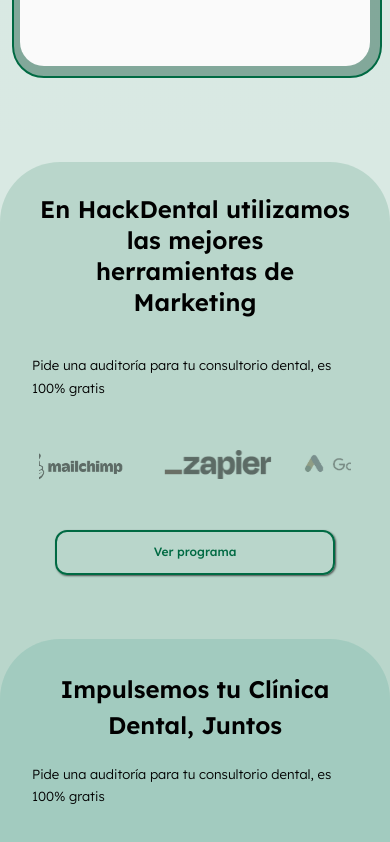
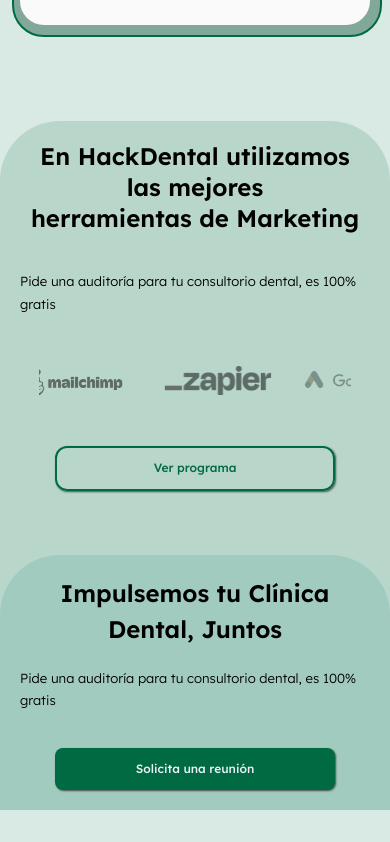
Before and after one commit to souther1407/client-agencia-marketing, a React (Vite) app: page / in a window 390 px wide. Shown: the part 8159-9001 px from the top of the page. Built offline with nearby package versions, Linux system fonts and the light colour scheme; no server answers.

Commit message:
cambios 68

```diff
--- a/src/components/organisms/PreFooter/styles.module.css
+++ b/src/components/organisms/PreFooter/styles.module.css
@@ -55,14 +55,14 @@
     display: flex;
     flex-direction: column;
     align-items: center;
-    padding: 32px;
+    padding: 20px;
   }
 
   .banner {
     display: flex;
     flex-direction: column;
     align-items: center;
-    padding: 32px;
+    padding: 20px;
     gap: 16px;
 
     padding-bottom: 64px;
--- a/src/pages/LandingPage/styles.module.css
+++ b/src/pages/LandingPage/styles.module.css
@@ -767,6 +767,9 @@ body:has(.popupContainer) {
     align-items: center;
     border-radius: 32px 32px 0 0;
   }
+  .mainContent__desc {
+    width: 100%;
+  }
   .popImg img {
     width: 140px;
   }
```
